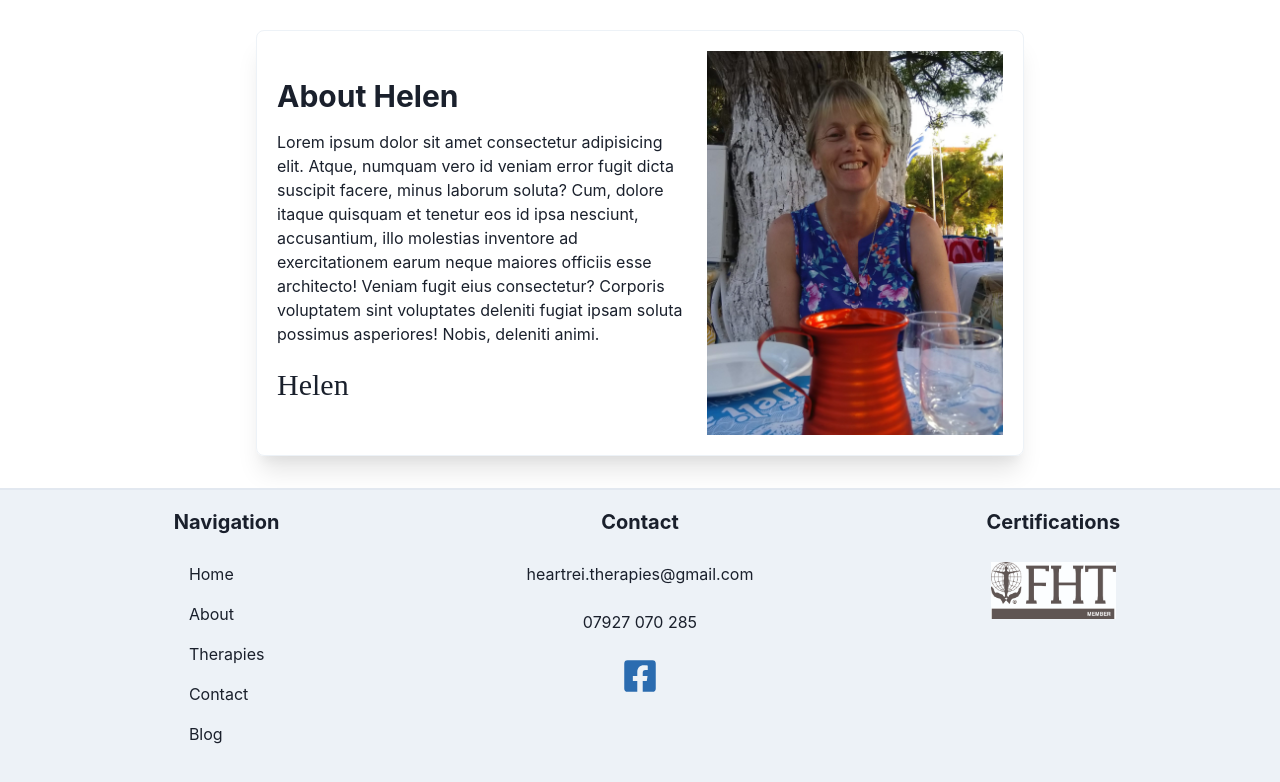
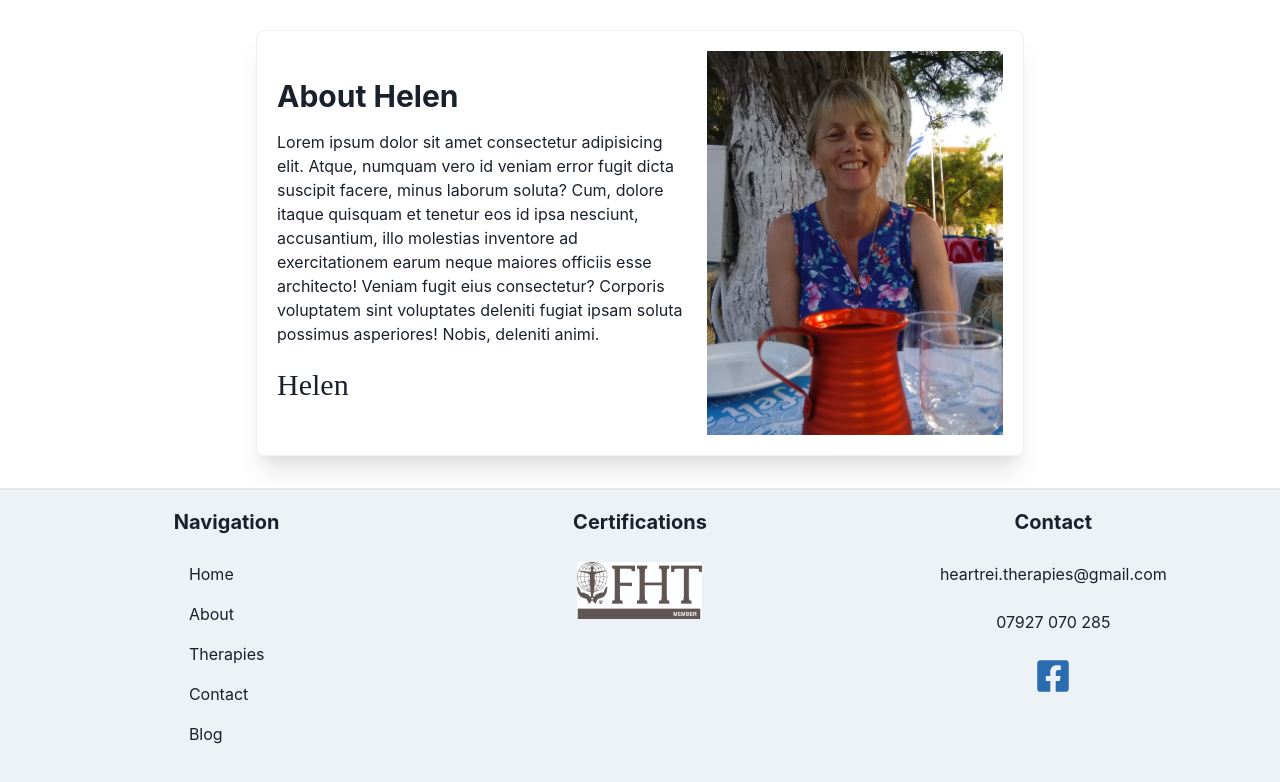
Before and after one commit to NickBlomberg/heartrei-v2, a Next.js app: page / in a window 1280 px wide. Shown: the part 752-1534 px from the top of the page. Built offline with nearby package versions, Linux system fonts and the light colour scheme; a web font is replaced by a local one.

Commit message:
Change footer section arrangement

```diff
--- a/components/Footer.jsx
+++ b/components/Footer.jsx
@@ -42,6 +42,12 @@ export default function Footer({ ...rest }) {
         </List>
       </FooterSection>
 
+      <FooterSection heading="Certifications">
+        <Link href="https://www.fht.org.uk/users/blomberg208884" isExternal>
+          <Image src="/images/FHT-logo.jpg" w={125} />
+        </Link>
+      </FooterSection>
+
       <FooterSection heading="Contact">
         <VStack spacing={6}>
           <Link href="mailto:heartrei.therapies@gmail.com">
@@ -52,12 +58,6 @@ export default function Footer({ ...rest }) {
             <Icon as={FaFacebookSquare} w={9} h={9} color="blue.600" />
           </Link>
         </VStack>
-      </FooterSection>
-
-      <FooterSection heading="Certifications">
-        <Link href="https://www.fht.org.uk/users/blomberg208884" isExternal>
-          <Image src="/images/FHT-logo.jpg" w={125} />
-        </Link>
       </FooterSection>
     </SimpleGrid>
   )
```
